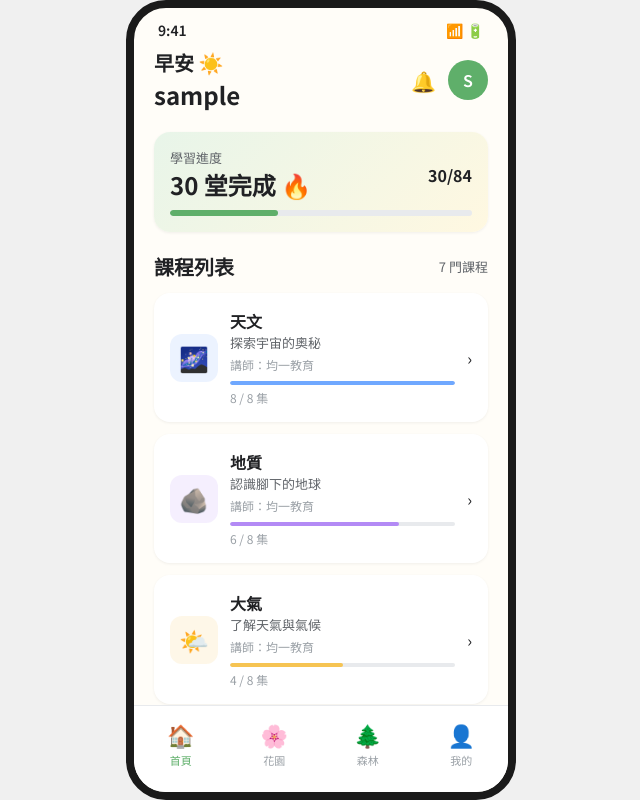
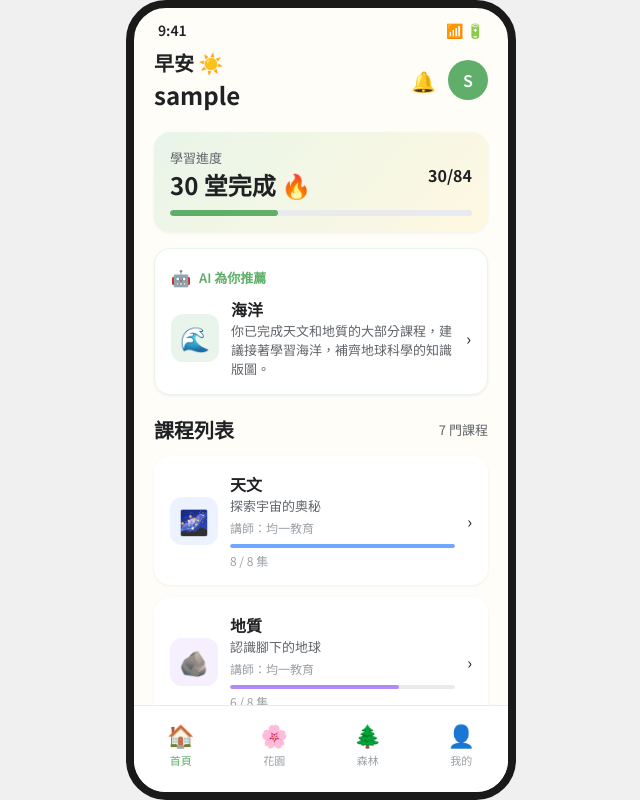
Before and after one commit to sisyphusss42/Buckeye, a React (Vite) app in the folder pressplay-app/: page / in a window 1280 px wide. Shown: the whole page, without its empty margins (319-959 px from the left). Built offline with nearby package versions, Linux system fonts and the light colour scheme; sample sign-in values are in the browser's storage.

Commit message:
Added recommendation

```diff
--- a/pressplay-app/src/screens/Home.jsx
+++ b/pressplay-app/src/screens/Home.jsx
@@ -26,13 +26,29 @@ export default function Home() {
         </div>
 
         {/* Progress Card */}
-        <div className="card" style={{ background: 'linear-gradient(135deg,var(--green-light),var(--yellow-light))', marginBottom: 20 }}>
+        <div className="card" style={{ background: 'linear-gradient(135deg,var(--green-light),var(--yellow-light))', marginBottom: 16 }}>
           <div className="flex items-center justify-between">
             <div><div className="text-caption">學習進度</div><div className="text-h2">{completedCount} 堂完成 🔥</div></div>
             <div style={{ fontSize: 16, fontWeight: 700 }}>{completedCount}/{totalEpisodes}</div>
           </div>
           <div className="progress-bar mt-8" style={{ height: 6 }}>
             <div className="fill green" style={{ width: `${(completedCount / totalEpisodes) * 100}%` }} />
+          </div>
+        </div>
+
+        {/* AI Recommendation */}
+        <div className="card mb-20" style={{ cursor: 'pointer', border: '1.5px solid var(--green-light)' }} onClick={() => navigate('/course/ocean')}>
+          <div className="flex items-center gap-8 mb-8">
+            <span>🤖</span>
+            <span className="text-caption" style={{ color: 'var(--green)', fontWeight: 600 }}>AI 為你推薦</span>
+          </div>
+          <div className="flex items-center gap-12">
+            <div style={{ width: 48, height: 48, borderRadius: 12, background: '#5FAF6A22', display: 'flex', alignItems: 'center', justifyContent: 'center', fontSize: 24 }}>🌊</div>
+            <div className="flex-1">
+              <div className="text-body" style={{ fontWeight: 600 }}>海洋</div>
+              <div className="text-caption">你已完成天文和地質的大部分課程，建議接著學習海洋，補齊地球科學的知識版圖。</div>
+            </div>
+            <div style={{ fontSize: 16 }}>›</div>
           </div>
         </div>
 
```
